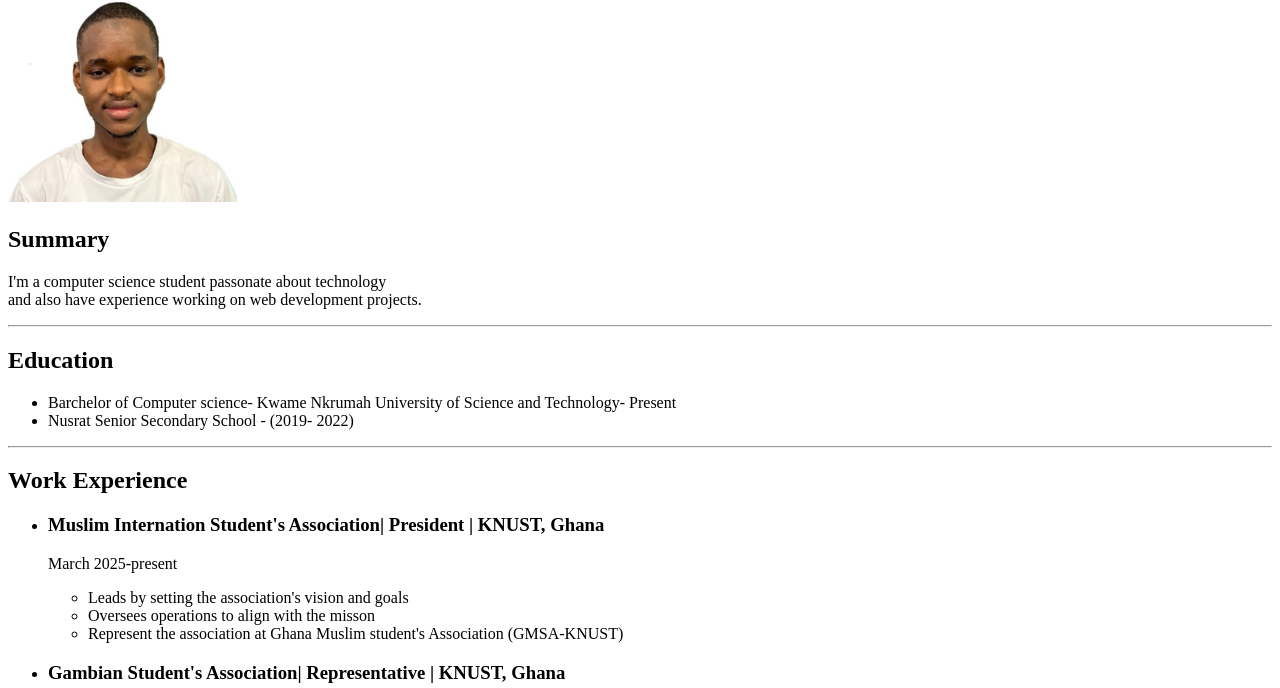
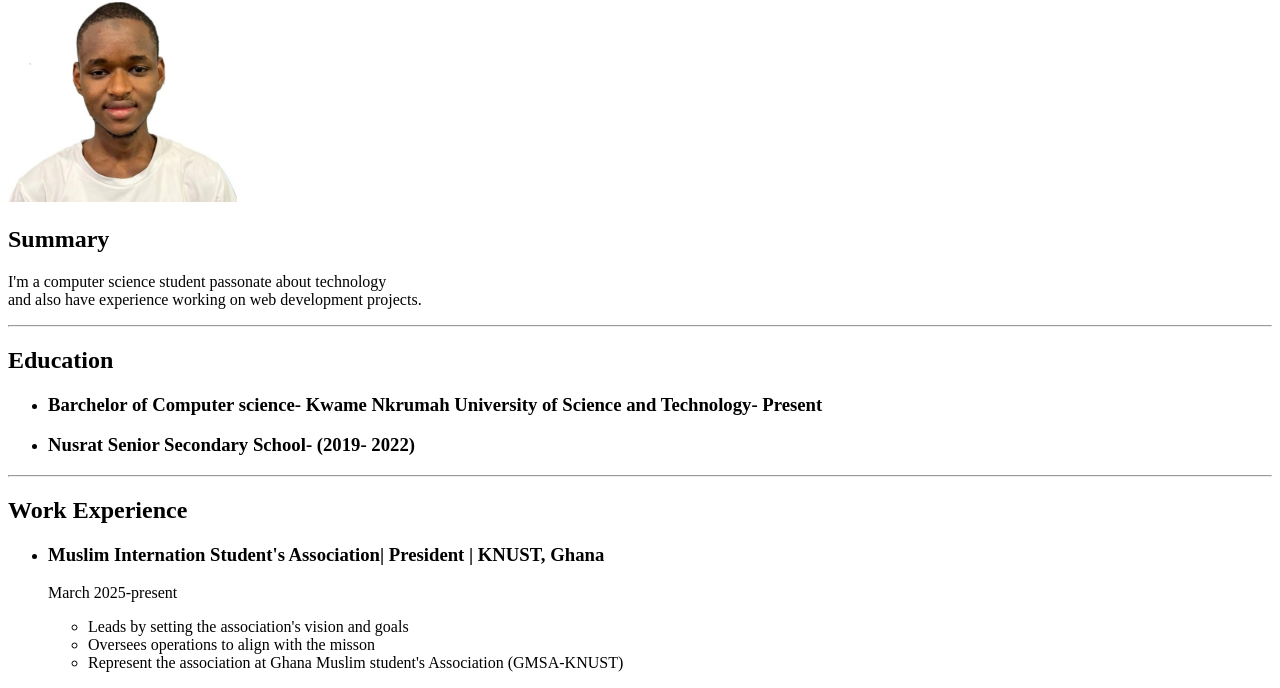
Before and after one commit to alagiehafigue/html-cv-resume, a plain HTML site: page index.html in a window 1280 px wide. Shown: the part 78-766 px from the top of the page. Drawn offline with Linux system fonts and the light colour scheme.

Commit message:
Update index.html

```diff
--- a/index.html
+++ b/index.html
@@ -16,8 +16,8 @@
     <hr>
     <h2>Education</h2>
       <ul>
-        <li>Barchelor of Computer science- Kwame Nkrumah University of Science and Technology- Present</li>
-        <li>Nusrat Senior Secondary School - (2019- 2022)</li>
+        <li><h3>Barchelor of Computer science- Kwame Nkrumah University of Science and Technology- Present</h3></li>
+        <li><h3>Nusrat Senior Secondary School- (2019- 2022)</h3></li>
       </ul>
       <hr>
     <h2>Work Experience</h2>
```
